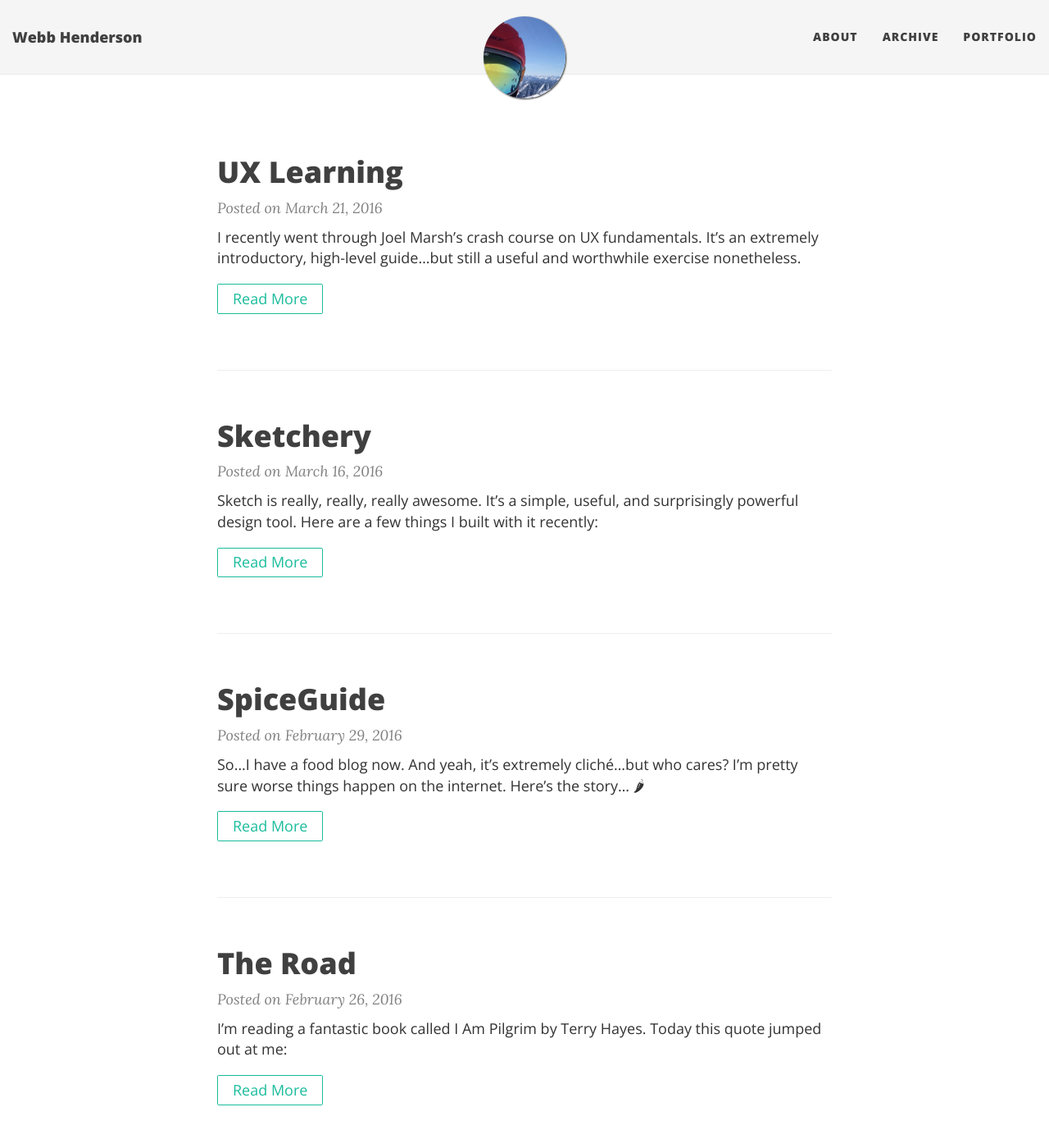
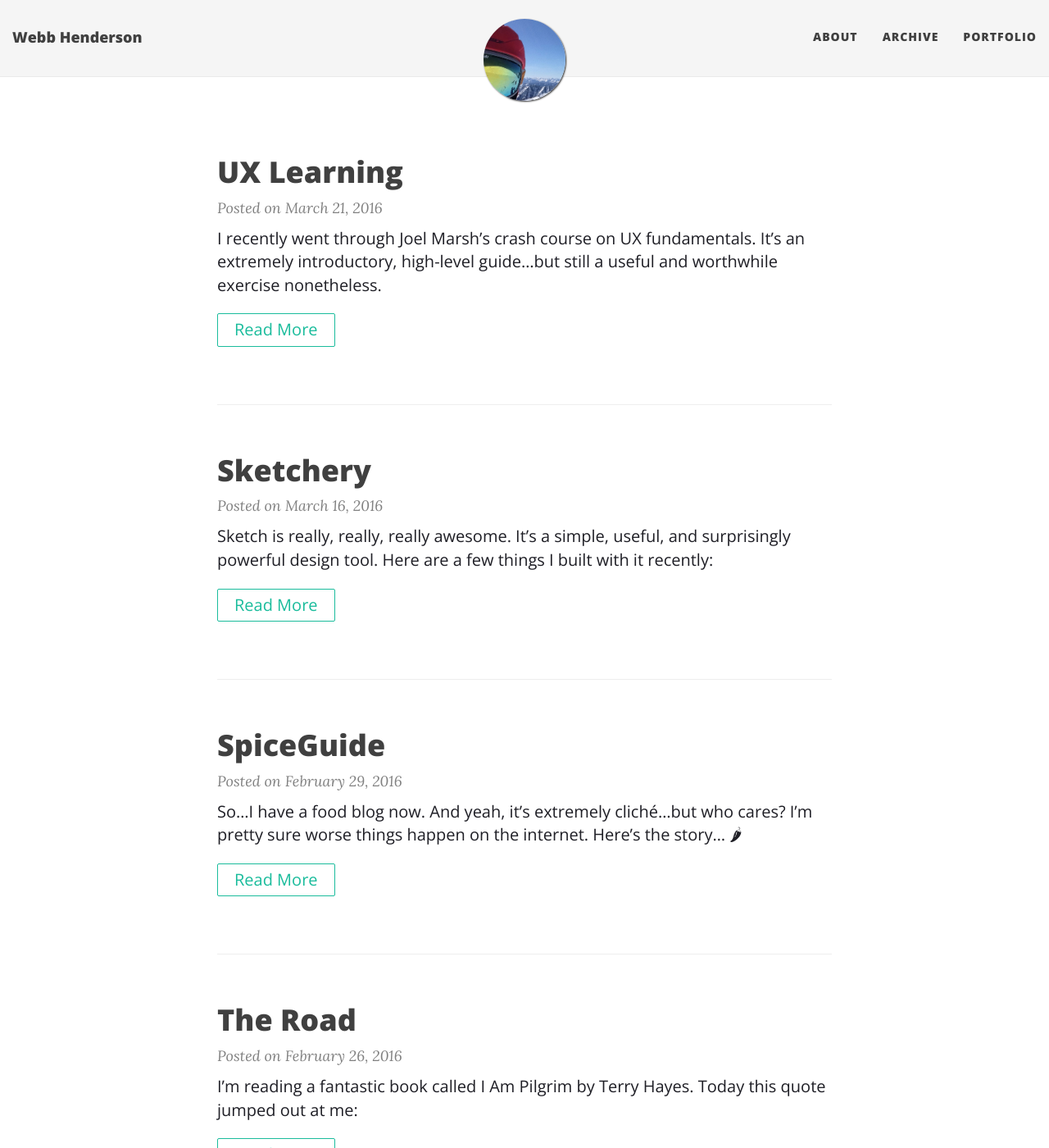
Before and after one commit to emerywebster/emerywebster.github.io, a Jekyll site: the page built from index.html, in a window 1280 px wide and 1400 px high. Shown: the whole window at 82% size. Built offline with Jekyll 4.4.1, drawn with Linux system fonts in a browser that asks for light colours; nearby versions of some CDN libraries; the list of posts is cut into pages by our own code.

Commit message:
body font size and color

```diff
--- a/css/main.css
+++ b/css/main.css
@@ -3,9 +3,9 @@
 /* --- General --- */
 
 body {
-  font-family: 'Lora', 'Times New Roman', serif;
-  font-size: 18px;
-  color: #1F1F26);
+  font-family: 'Lora', 'Georgia', serif;
+  font-size: 20px;
+  color: #1F1F26;
   position: relative;
   background: #FFF;
 }
@@ -32,6 +32,9 @@ blockquote {
   color: #808080;
   font-style: italic;
   margin: 1em;
+}
+li {
+  margin-bottom:.15em;
 }
 hr.small {
   max-width: 100px;
@@ -580,7 +583,7 @@ a.button:hover {
   color: #1ABC9C;
 }
 .navbar-brand {
-  font-size: 1em;
+  font-size: 18px;
 }
 @media only screen and (max-width: 768px) {
   .navbar-brand {
```
